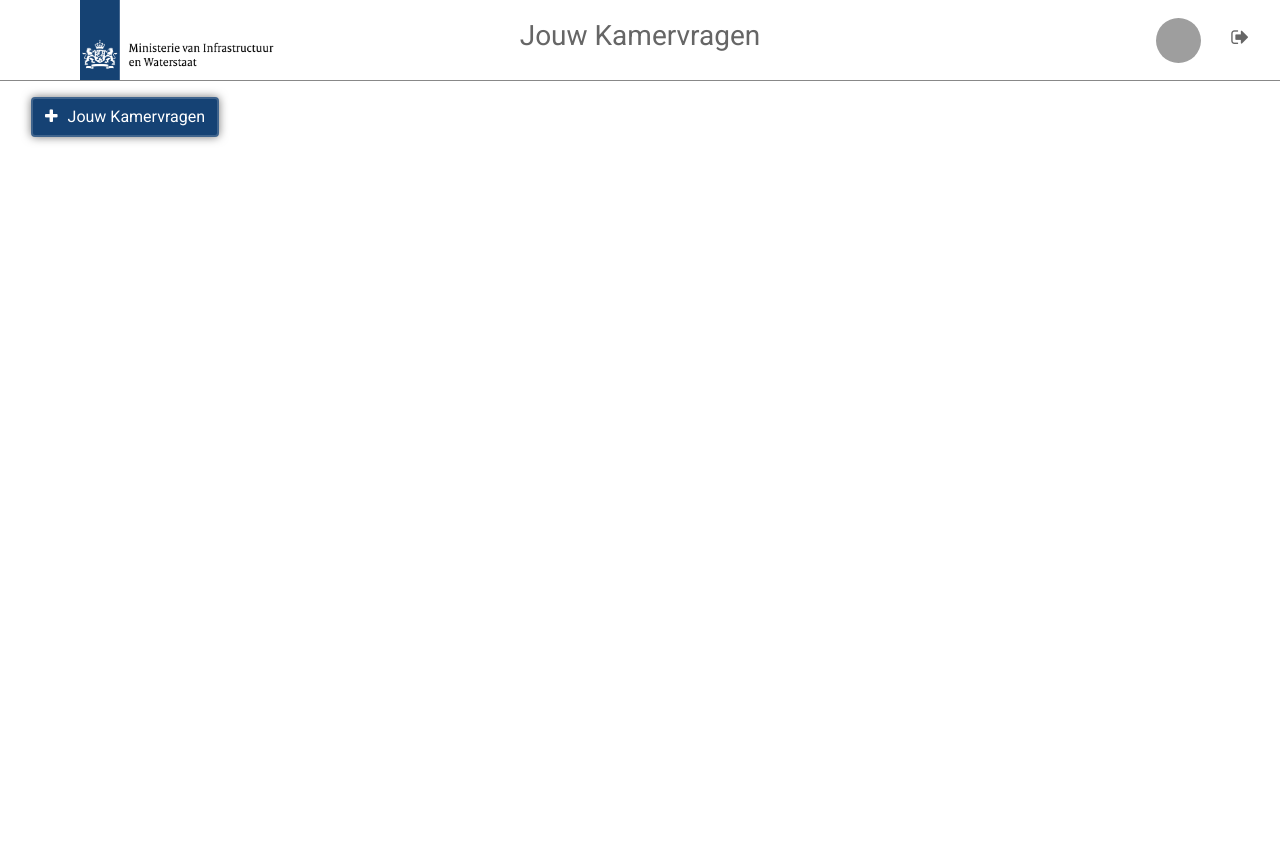
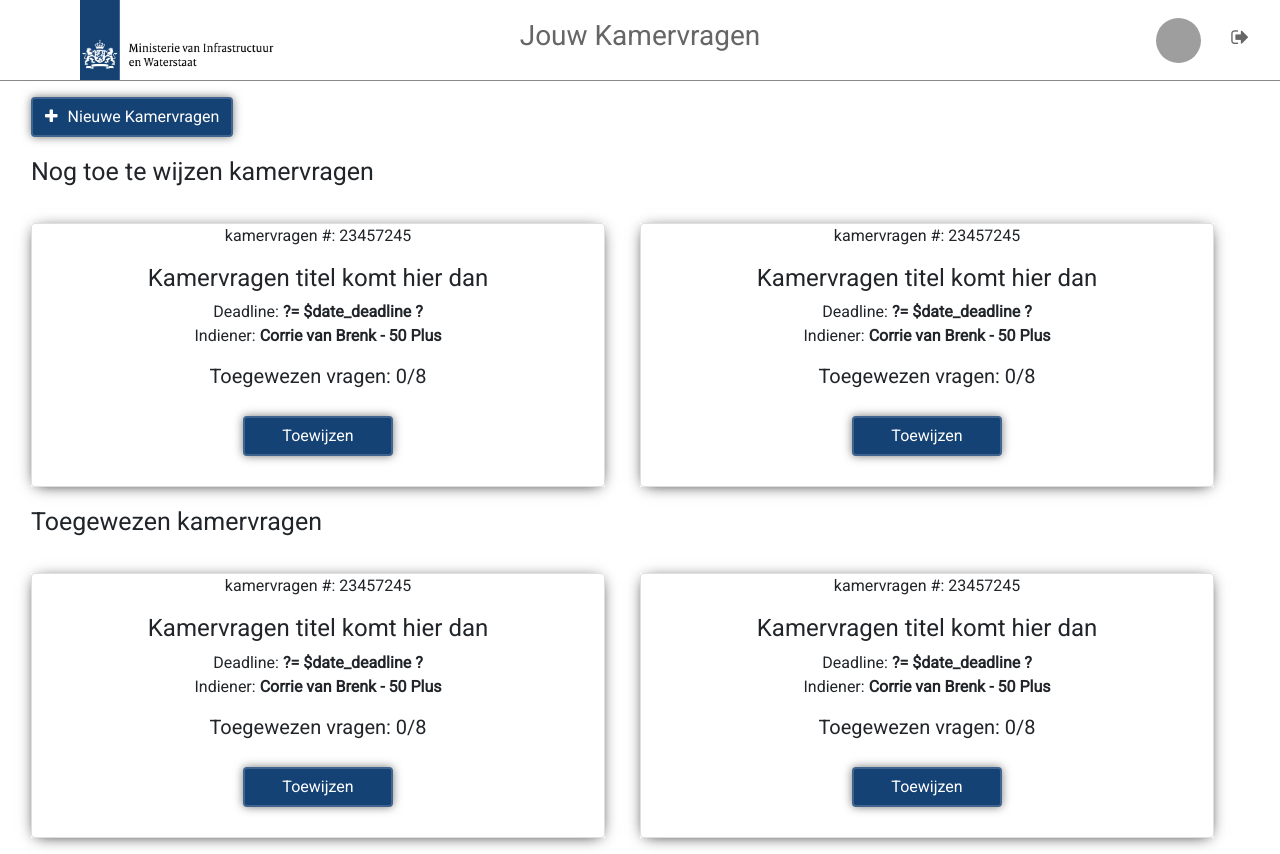
Before and after one commit to Pieterzalis/data-system-project, a PHP site: page /distribution.php in a window 1280 px wide. Before the commit the page ends 143 px from the top, so only its background shows below. Run offline with PHP 8.4, Linux system fonts and the light colour scheme; data that the repository does not hold is empty; some libraries are stand-ins or nearby versions; grey boxes are pictures that could not be loaded.

Commit message:
distribution page

```diff
--- a/website/assets/style.css
+++ b/website/assets/style.css
@@ -76,8 +76,36 @@
     box-shadow: none;
 }
 
+.card-left{
+    padding-left: 0px;
+    margin-right: 20px;
+}
+
+.card-right{
+    padding-right: 0px;
+    margin-left: 20px;
+}
+
+.toewijzencard {
+    box-shadow: 0 2px 15px -5px rgba(0, 0, 0, 1);
+}
+
+.toewijzenbutton {
+    width: 150px;
+    margin: 0 auto;
+    display: flex;
+    justify-content: center;
+    align-items: center;
+    margin-bottom: 15px;
+    margin-top: 10px;
+}
+
 .fa-home, .fa-plus{
     margin-right: 10px;
+}
+
+.faicon{
+    vertical-align: middle;
 }
 
 .partylogo{
--- a/website/distribution.php
+++ b/website/distribution.php
@@ -41,8 +41,66 @@
         </div>
         <div class="">
             <div class="row justify-content-md-left m-3">
-             <button type="button" class="btn btn-primary shadow bluebutton" onclick="search()">
-                 <i class="fa fa-plus" aria-hidden="true"></i>Jouw Kamervragen</button>
+             <button type="button" class="btn btn-primary shadow bluebutton" onclick="window.location='upload.html'">
+                 <i class="fa fa-plus" aria-hidden="true"></i>Nieuwe Kamervragen</button>
+            </div>
+            <div class="row m-3" style="font-size:25px">
+                <p>Nog toe te wijzen kamervragen</p>
+            </div>
+            <div class="row m-3">
+                <div class="col-sm card-left">
+                    <div class="toewijzencard">
+                        <div class="card text-center">
+                            <p>kamervragen #: 23457245</p>
+                            <h4>Kamervragen titel komt hier dan</h4>
+                            <span>Deadline: <Strong>?= $date_deadline ?</Strong></span>
+                            <p>Indiener: <strong>Corrie van Brenk - 50 Plus</strong></p>
+                            <h5>Toegewezen vragen: 0/8</h5>
+                            <div class="toewijzenbutton"><button type="button" class="btn btn-primary shadow bluebutton toewijzenbutton" onclick="">Toewijzen</button></div>
+                        </div>
+                    </div>
+                </div>
+                 <div class="col-sm card-left">
+                    <div class="toewijzencard">
+                        <div class="card text-center">
+                            <p>kamervragen #: 23457245</p>
+                            <h4>Kamervragen titel komt hier dan</h4>
+                            <span>Deadline: <Strong>?= $date_deadline ?</Strong></span>
+                            <p>Indiener: <strong>Corrie van Brenk - 50 Plus</strong></p>
+                            <h5>Toegewezen vragen: 0/8</h5>
+                            <div class="toewijzenbutton"><button type="button" class="btn btn-primary shadow bluebutton toewijzenbutton" onclick="">Toewijzen</button></div>
+                        </div>
+                    </div>
+                </div>
+            </div>
+            <div class="row m-3" style="font-size: 25px">
+                <p>Toegewezen kamervragen</p>
+            </div>
+            <div class="row m-3">
+                <div class="col-sm card-left">
+                    <div class="toewijzencard">
+                        <div class="card text-center">
+                            <p>kamervragen #: 23457245</p>
+                            <h4>Kamervragen titel komt hier dan</h4>
+                            <span>Deadline: <Strong>?= $date_deadline ?</Strong></span>
+                            <p>Indiener: <strong>Corrie van Brenk - 50 Plus</strong></p>
+                            <h5>Toegewezen vragen: 0/8</h5>
+                            <div class="toewijzenbutton"><button type="button" class="btn btn-primary shadow bluebutton toewijzenbutton" onclick="">Toewijzen</button></div>
+                        </div>
+                    </div>
+                </div>
+                 <div class="col-sm card-left">
+                    <div class="toewijzencard">
+                        <div class="card text-center">
+                            <p>kamervragen #: 23457245</p>
+                            <h4>Kamervragen titel komt hier dan</h4>
+                            <span>Deadline: <Strong>?= $date_deadline ?</Strong></span>
+                            <p>Indiener: <strong>Corrie van Brenk - 50 Plus</strong></p>
+                            <h5>Toegewezen vragen: 0/8</h5>
+                            <div class="toewijzenbutton"><button type="button" class="btn btn-primary shadow bluebutton toewijzenbutton" onclick="">Toewijzen</button></div>
+                        </div>
+                    </div>
+                </div>
             </div>
         </div>
     </div>
```
